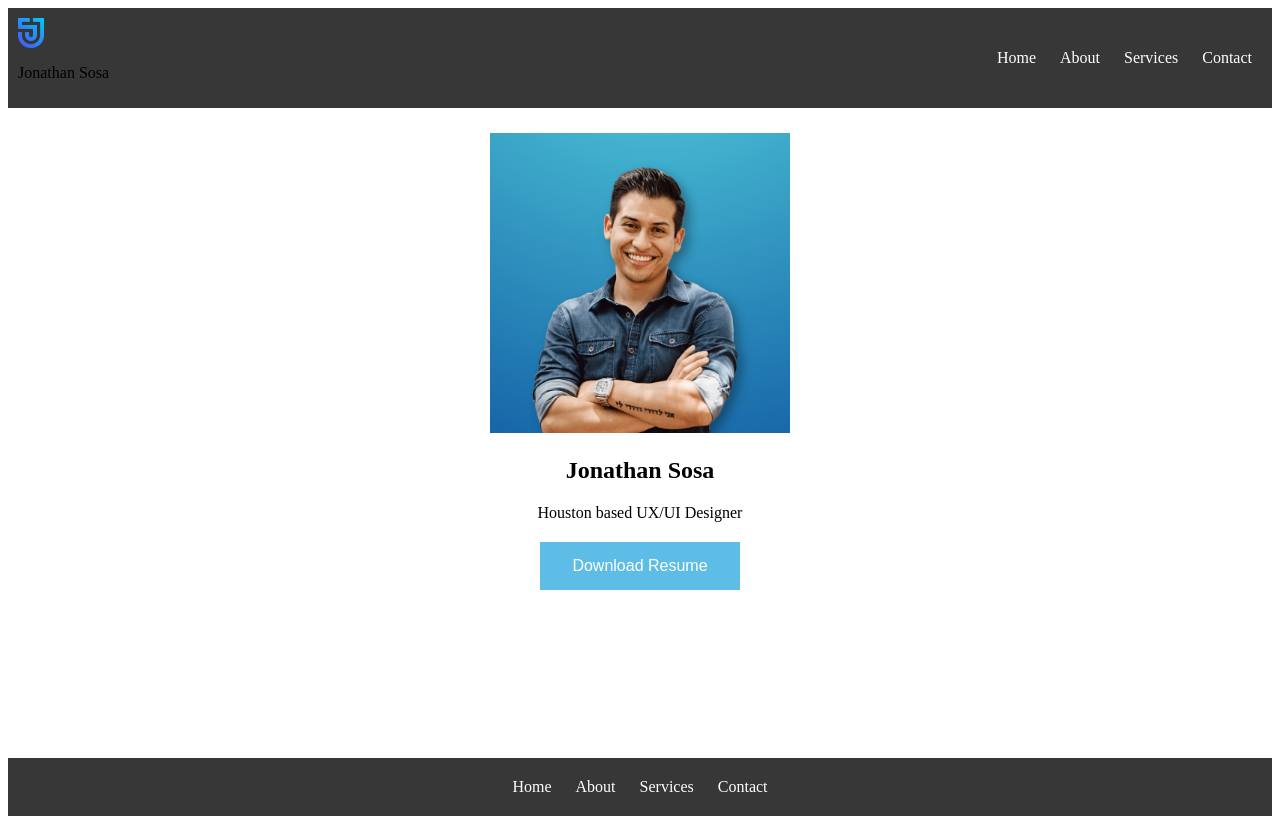
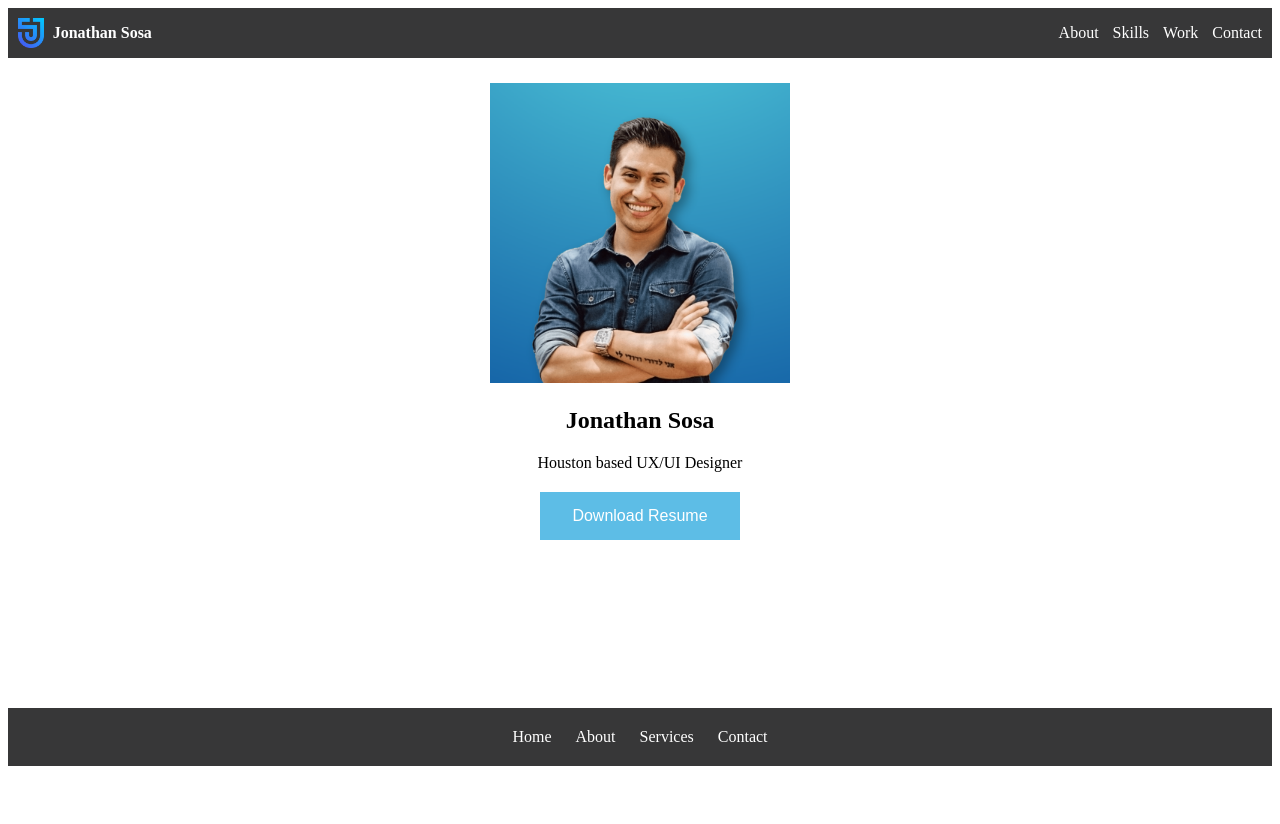
Before and after one commit to Jon-sosa/UX_UI_HW_17, a plain HTML site: page index.html in a window 1280 px wide. After the commit the page ends 800 px from the top, so only its background shows below. Drawn offline with Linux system fonts and the light colour scheme.

Commit message:
code push 3d

```diff
--- a/css/style.css
+++ b/css/style.css
@@ -15,7 +15,6 @@
     height: 30px;
     width: auto;
     vertical-align: middle;
-    display: inline-block;
   }
 
   .logo-text {
@@ -23,6 +22,7 @@
     font-weight: bold;
     margin-left: 5px;
     vertical-align: middle;
+    color: #fff;
   }
 
   .menu {
@@ -31,6 +31,8 @@
 
   .menu-item {
     margin-left: 10px;
+    color: #fff;
+    text-decoration: none;
   }
 
 /* Hero Section */
@@ -61,6 +63,10 @@ button {
     transition-duration: 0.4s;
 }
 
+button:hover {
+  box-shadow: 0 12px 16px 0 rgba(0,0,0,0.24),0 17px 50px 0 rgba(0,0,0,0.19);
+}
+
 /* FooterSection */
 
 .footer {
--- a/index.html
+++ b/index.html
@@ -1,22 +1,18 @@
 <!DOCTYPE html>
-<html lang="en">
 <head>
-    <link rel="stylesheet" type="text/css" href="/css/style.css" />
-    <title>Document</title>
+    <link rel="stylesheet" type="text/css" href="/css/style.css"/>
 </head>
 <body>
     <header class="navigation">
-        <div class="inline-block logo">
-            <img src="/images/icon1 transparent.png">
-            <p>Jonathan Sosa</p>
+        <div class="logo">
+          <img src="/images/icon1 transparent.png" alt="Logo">
+          <span class="logo-text">Jonathan Sosa</span>
         </div>
-        <nav class="inline-block">
-            <ul class="footer-menu">
-                <li><a href="#">Home</a></li>
-                <li><a href="#">About</a></li>
-                <li><a href="#">Services</a></li>
-                <li><a href="#">Contact</a></li>
-              </ul>
+        <nav class="menu">
+          <a class="menu-item" href="#">About</a>
+          <a class="menu-item" href="#">Skills</a>
+          <a class="menu-item" href="#">Work</a>
+          <a class="menu-item" href="#">Contact</a>
         </nav>
     </header>
 
```
